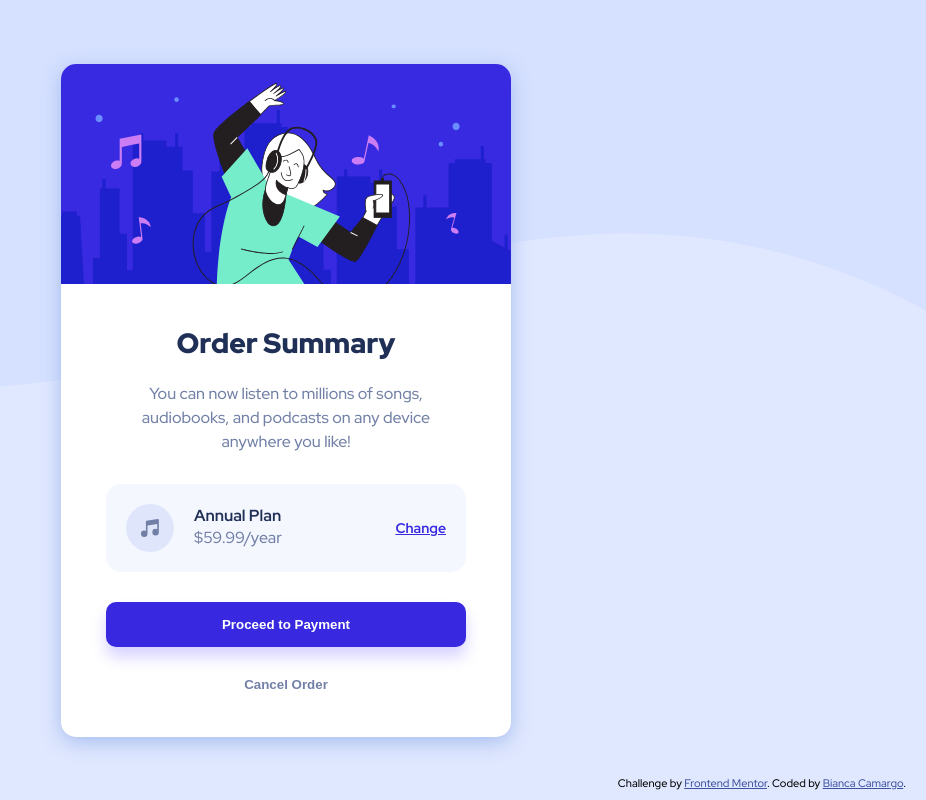
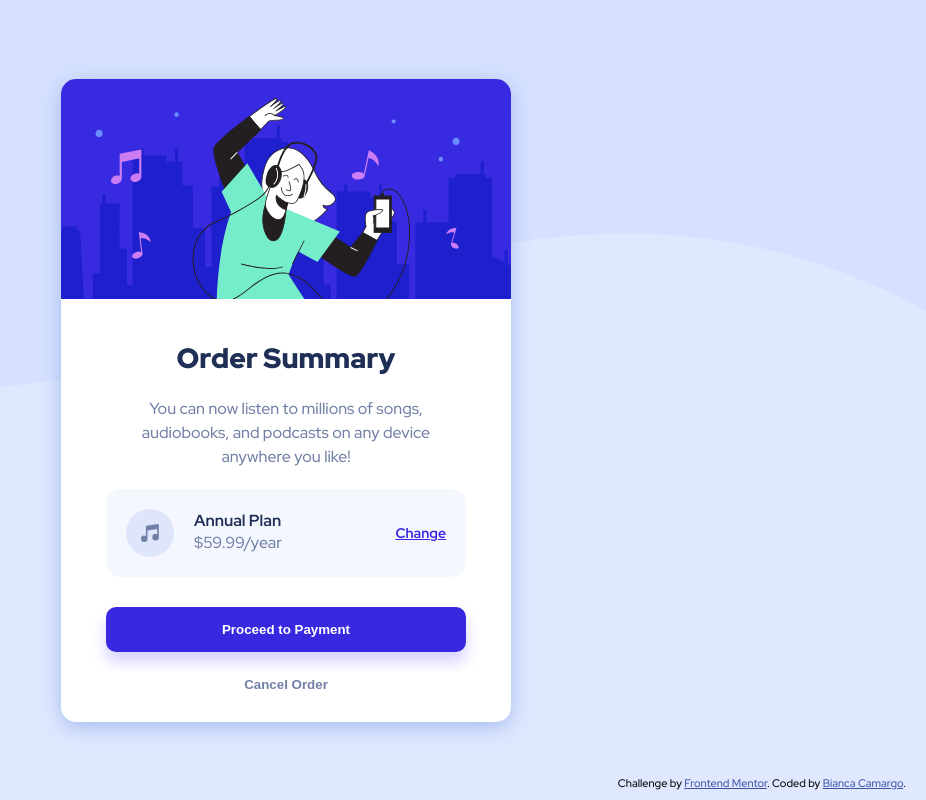
Before and after one commit to biancacmr/order-summary-component, a plain HTML site: page index.html in a window 1280 px wide. Shown: the whole page, without its empty margins (354-1280 px from the left). Drawn offline with Linux system fonts and the light colour scheme.

Commit message:
Challenge

```diff
--- a/index.html
+++ b/index.html
@@ -17,11 +17,12 @@
 </head>
 
 <body>
+
+    <div class="container">
         <main>
-        <div class="container">
             <article>
                 <header>
-                    <img src="/images/illustration-hero.svg" alt="A cartoon drawing of a person dancing with headphones on.">
+                    <img src="images/illustration-hero.svg" alt="A cartoon drawing of a person dancing with headphones on.">
                 </header>
 
                 <div class="content">
@@ -36,19 +37,20 @@
                     </div>
 
                     <section class='plan-card'>
-                        <img src="/images/icon-music.svg" alt="A blue circle with a musical note.">
+                        <img src="images/icon-music.svg" alt="A blue circle with a musical note.">
+                        <div class="description-change">
                             <div class="plan-description">
                                 <h2>Annual Plan</h2>
                                 <p>$59.99/year</p>
                             </div>
                             <a href="#" class="change-plan">Change</a>
+                        </div>
                     </section>
 
                     <button class="payment">Proceed to Payment</button>
                     <button class="cancel">Cancel Order</button>
                 </div>
             </article>
-        </div>
         </main>
         <footer>
             <div class="attribution">
@@ -56,6 +58,7 @@
                 Coded by <a href="https://br.linkedin.com/in/bianca-oliveira-de-camargo-72b885255">Bianca Camargo</a>.
             </div>
         </footer>
+    </div>
 </body>
 
 </html>
--- a/style.css
+++ b/style.css
@@ -44,11 +44,22 @@ h2 {
     position: relative;
 }
 
+main {
+    width: 100%;
+    height: 100vh;
+    display: flex;
+    align-items: center;
+    justify-content: center;
+}
+
 article {
-    width: 450px;
+    margin-left: 20px;
+    margin-right: 20px;
+    /* width: 450px;     */
     background-color: #fff;
     display: flex;
     flex-direction: column;
+    flex: 0 1 450px;
     border-radius: 15px;
     box-shadow: 0 5px 20px rgba(154, 179, 233, 0.834);
 }
@@ -66,7 +77,7 @@ header img {
 
 .description {
     margin-top: 20px;
-    margin-bottom: 30px;
+    margin-bottom: 20px;
     text-align: center;
     margin-left: 2rem;
     margin-right: 2rem;
@@ -81,6 +92,7 @@ header img {
     display: flex;
     align-items: center;
     margin-bottom: 30px;
+    flex: 1;
 }
 
 .plan-description {
@@ -90,7 +102,7 @@ header img {
 .change-plan {
     font-size: 14px;
     font-weight: 600;
-    margin-left: auto;
+    /* margin-left: auto; */
     color: hsl(245, 75%, 52%);
 }
 
@@ -109,7 +121,7 @@ header img {
     font-weight: 700;
     cursor: pointer;
     margin: 0 30px;
-    margin-bottom: 25px;
+    margin-bottom: 20px;
     box-shadow: 0 10px 15px #d7d2ff;
 }
 
@@ -127,7 +139,7 @@ header img {
     color: hsl(224, 23%, 55%);
     font-weight: 700;
     padding: 5px 0;
-    margin-bottom: 25px;
+    margin-bottom: 10px;
 }
 
 .cancel:hover,
@@ -153,3 +165,11 @@ button:hover,
 button:active {
     transition: ease-in-out 250ms;
 }
+
+.description-change {
+    display: flex;
+    align-items: center;
+    justify-content: space-between;
+    flex: 1;
+    gap: 30px;
+}
```
Also changed, not shown: screenshots/desktop.png (added), screenshots/mobile.png (added), 2 other files. Lines whose indentation alone changed are shown as unchanged.
